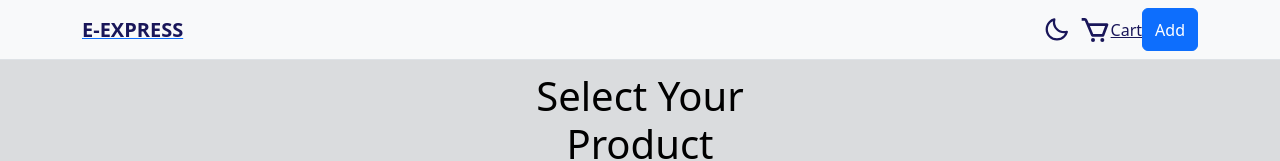
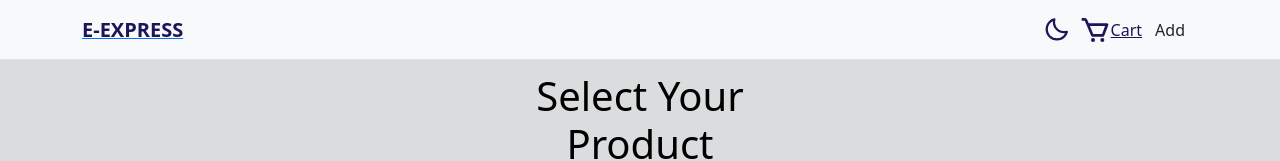
Before and after one commit to christinegah/E-Commerce, a React (Create React App) app: page / in a window 1280 px wide. Shown: the top 161 px of the page. Built offline with nearby package versions, Linux system fonts and the light colour scheme; no server answers.

Commit message:
Commit third one

```diff
--- a/src/components/Header.js
+++ b/src/components/Header.js
@@ -6,7 +6,7 @@ import { Link } from "@reach/router";
 import { useCart } from "react-use-cart";
 import OnAdd from './OnAdd'
 
-const Header = (onAdd) => {
+const Header = ({ onAdd }) => {
     const {theme, setThemeMode} = useContext(ThemeContext);
     const [darkMode, setDarkMode] = useState(theme);
 
@@ -50,7 +50,7 @@ const Header = (onAdd) => {
                 </Link>
 
 
-            <Button onClick={onAdd}>Add</Button>
+            <OnAdd  product='Add' onClick = {onAdd}   />
 
 
 
--- a/src/components/OnAdd.js
+++ b/src/components/OnAdd.js
@@ -1,6 +1,6 @@
-const Add = ({item, onClick}) => {
+const Add = ({product, onClick}) => {
      return (
-        <button onClick={onClick} className='btn' >{item}</button>
+        <button onClick={onClick} className='btn' >{product}</button>
      )
 }
 export default Add;
```
